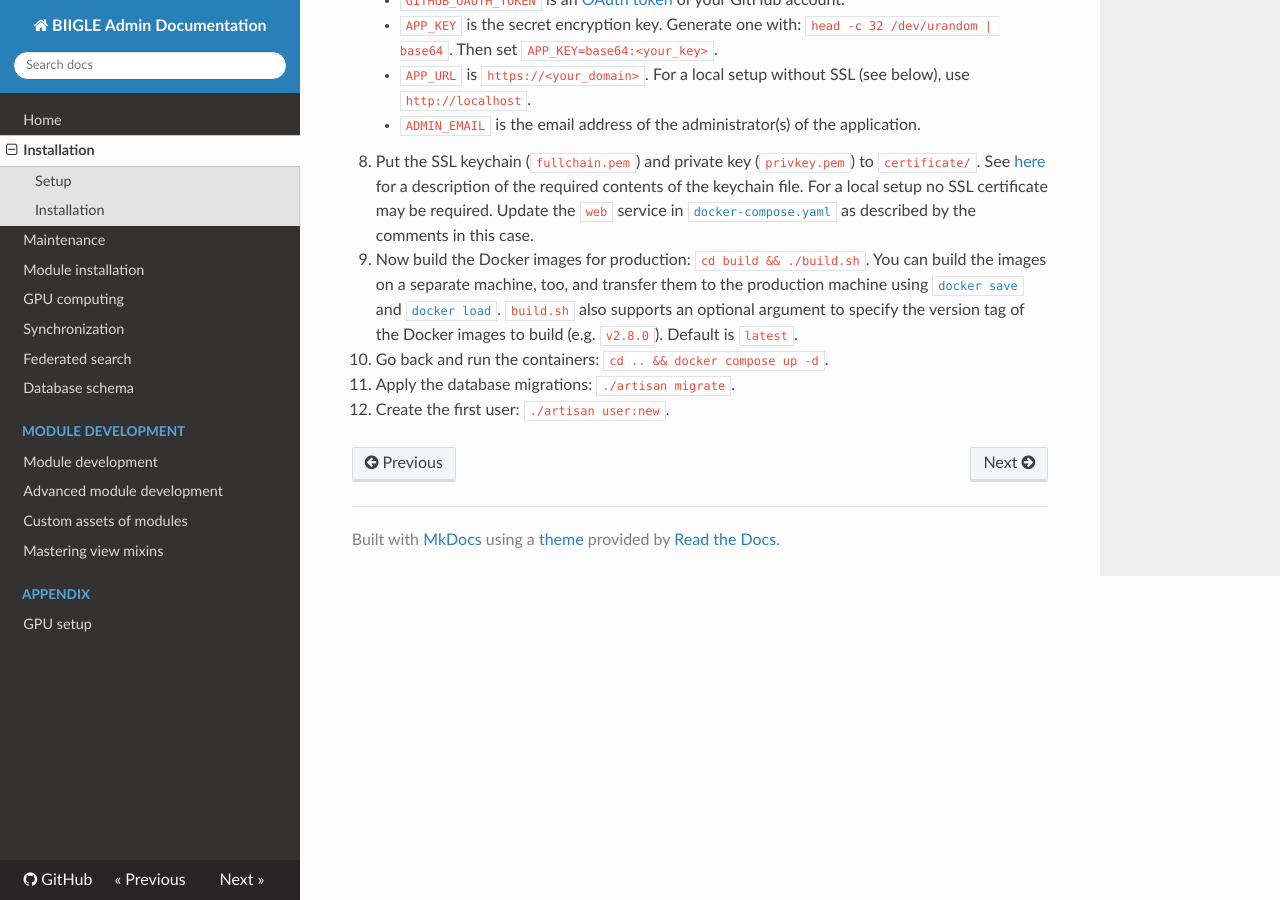
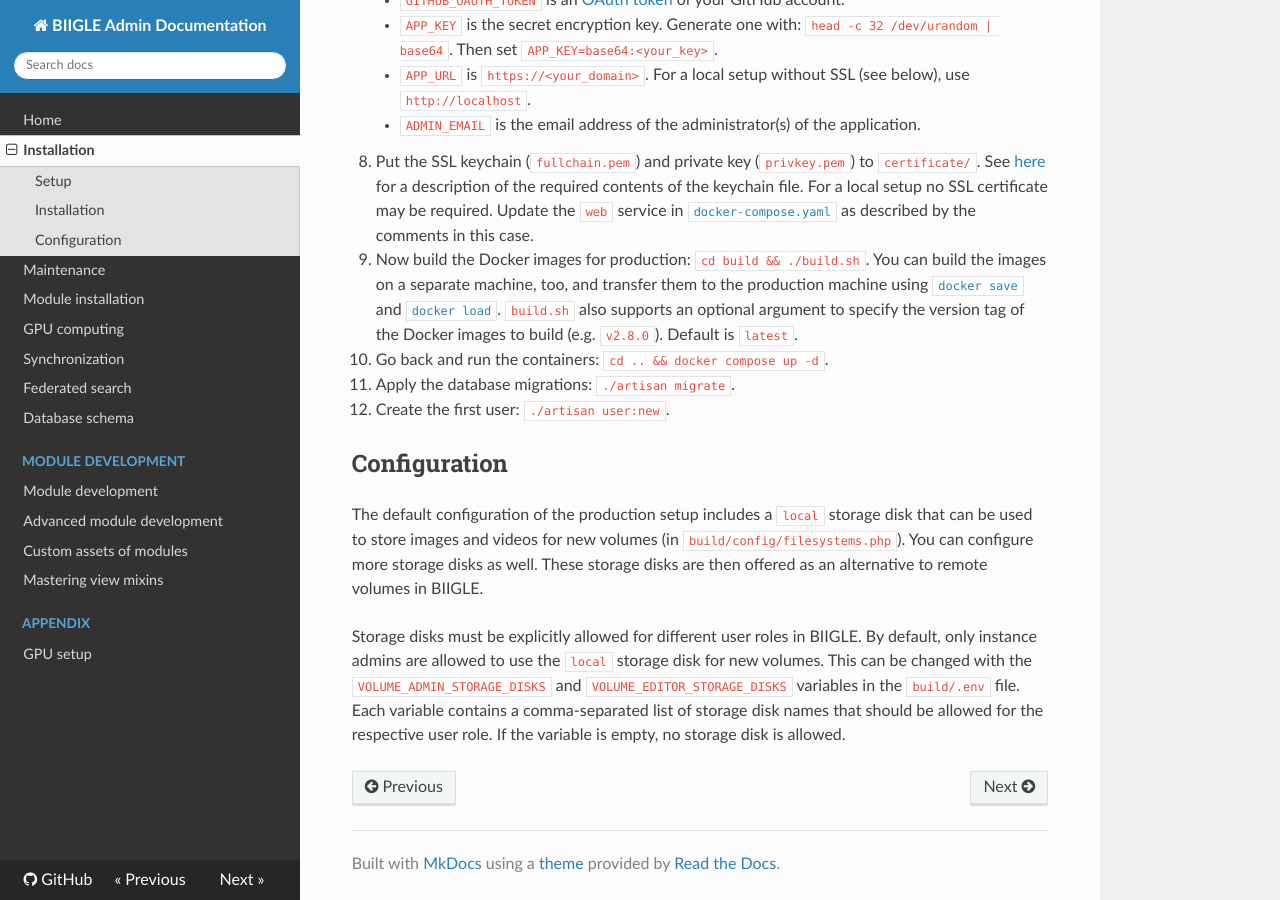
Before and after one commit to biigle/biigle, an MkDocs documentation site: the page built from docs/installation.md, in a window 1280 px wide and 900 px high, scrolled down 1298 px. Built offline with MkDocs 1.6.1, drawn with Linux system fonts in a browser that asks for light colours.

Commit message:
Update installation docs with configuration

```diff
--- a/docs/installation.md
+++ b/docs/installation.md
@@ -66,3 +66,9 @@ Perform these steps on the machine that should run BIIGLE.
 8. Apply the database migrations: `./artisan migrate`.
 
 9. Create the first user: `./artisan user:new`.
+
+## Configuration
+
+The default configuration of the production setup includes a `local` storage disk that can be used to store images and videos for new volumes (in `build/config/filesystems.php`). You can configure more storage disks as well. These storage disks are then offered as an alternative to remote volumes in BIIGLE.
+
+Storage disks must be explicitly allowed for different user roles in BIIGLE. By default, only instance admins are allowed to use the `local` storage disk for new volumes. This can be changed with the `VOLUME_ADMIN_STORAGE_DISKS` and `VOLUME_EDITOR_STORAGE_DISKS` variables in the `build/.env` file. Each variable contains a comma-separated list of storage disk names that should be allowed for the respective user role. If the variable is empty, no storage disk is allowed.
```
